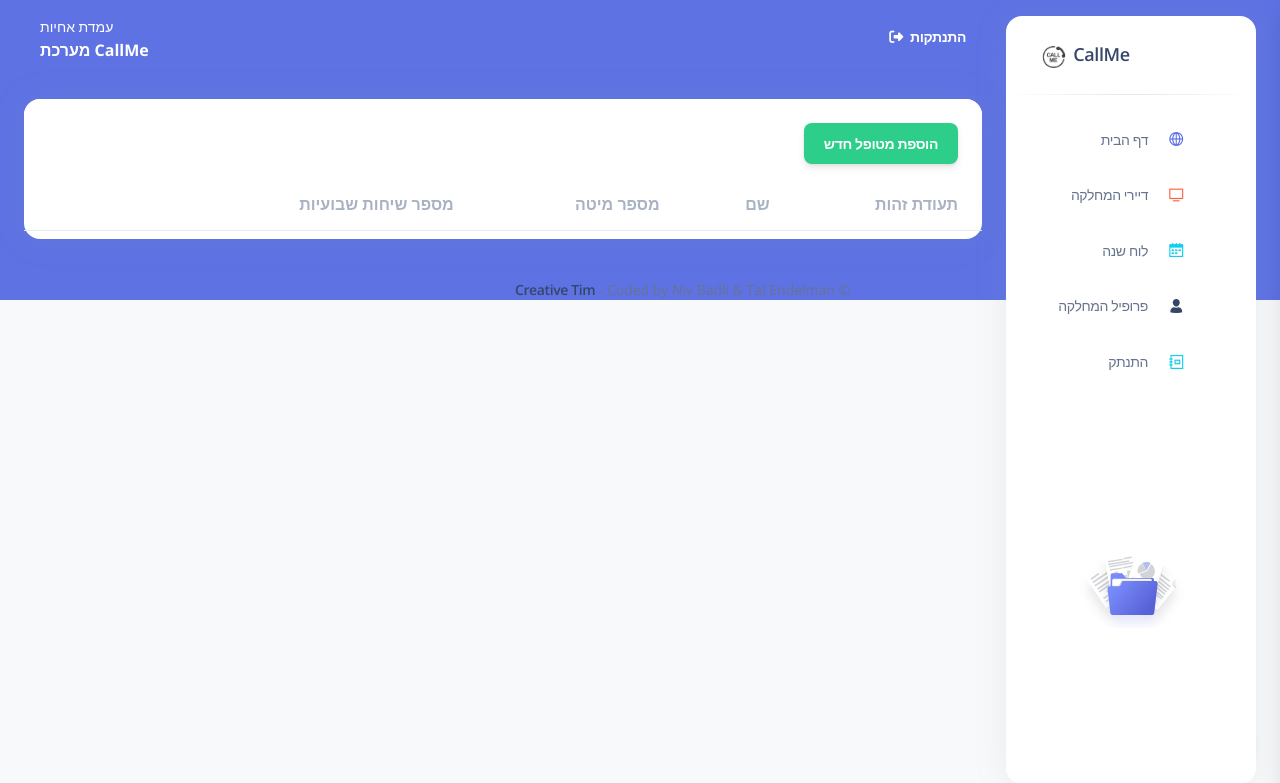
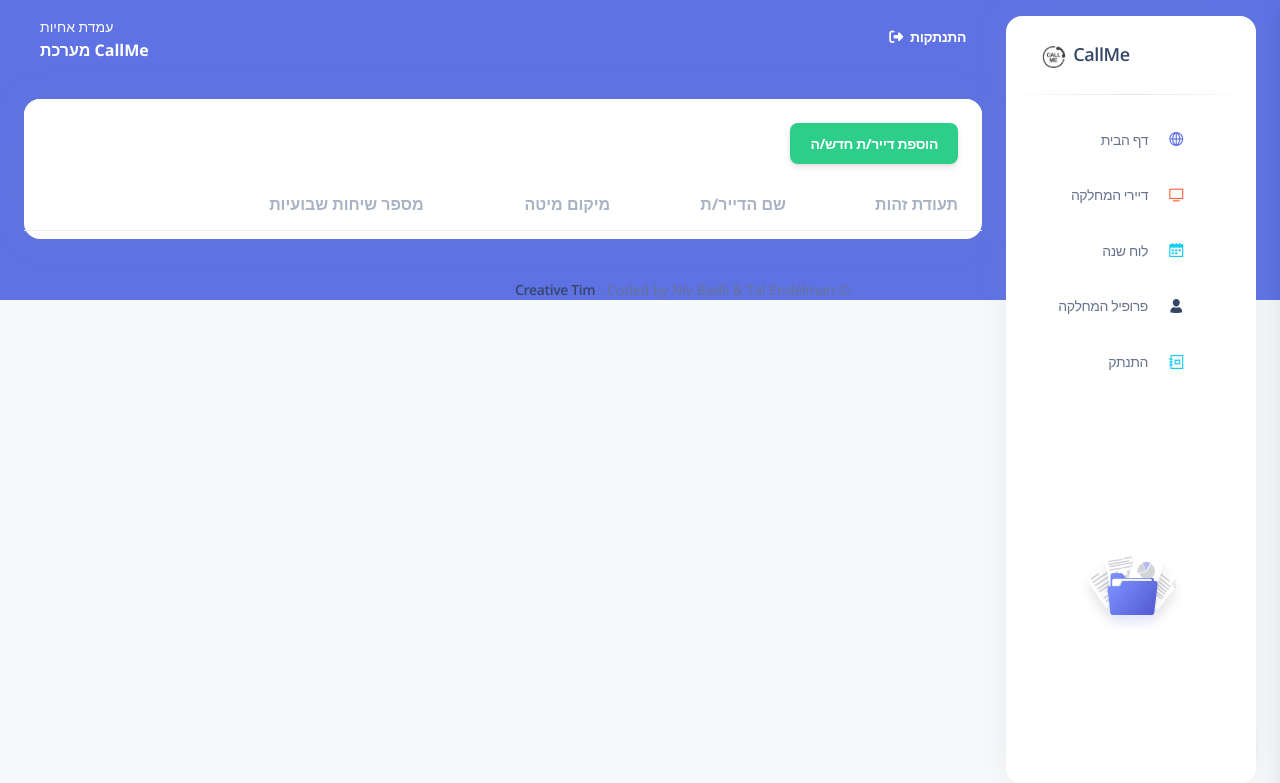
Before and after one commit to nivbadli1/temi_v3, a Flask app: page /patients_list in a window 1280 px wide. Shown: the top 783 px of the page. Run offline with Flask 2, Linux system fonts and the light colour scheme; the visitor is signed in with stand-in values (Sample User, id 1); data that the repository does not hold is empty; style sheets or scripts are compiled from the project's sources; some libraries are stand-ins or nearby versions.

Commit message:
lipaz commit 3

```diff
--- a/apps/patients/forms.py
+++ b/apps/patients/forms.py
@@ -18,7 +18,7 @@ class PatientForm(FlaskForm):
     patient_id = StringField('תעודת זהות', validators=[DataRequired()])
     f_name = StringField('שם פרטי', validators=[DataRequired()])
     l_name = StringField('שם משפחה', validators=[DataRequired()])
-    bed = IntegerField('מספר מיטה', validators=[DataRequired()])
+    bed = IntegerField('מיקום מיטה', validators=[DataRequired()])
     department = IntegerField('מספר מחלקה', validators=[DataRequired()])
     max_calls = IntegerField('מספר שיחות שבועיות', validators=[DataRequired()])
     select_list = SelectField('idates', validators=[DataRequired()])
--- a/apps/templates/patients/add_patient.html
+++ b/apps/templates/patients/add_patient.html
@@ -30,7 +30,7 @@
               </div>
             </div>
             <div class="card-body">
-              <p class="text-uppercase text-sm">פרטי המטופל</p>
+              <p class="text-uppercase text-sm">פרטי הדייר/ת</p>
               <div class="row">
                 <div class="col-md-6">
                   <div class="form-group" >
--- a/apps/templates/patients/patients_list.html
+++ b/apps/templates/patients/patients_list.html
@@ -22,7 +22,7 @@
                         <div class="card-header pb-0">
 
                             <a href="{{ url_for('patients_blueprint.add_patient') }}" ,
-                               class="btn btn-primary bg-success">הוספת מטופל חדש</a>
+                               class="btn btn-primary bg-success">הוספת דייר/ת חדש/ה</a>
                         </div>
 
                         <div class="card-body px-0 pt-0 pb-2">
@@ -34,10 +34,10 @@
                                             תעודת זהות
                                         </th>
                                         <th class="text-uppercase text-secondary text-m font-weight-bolder opacity-7 ps-2">
-                                            שם
+                                            שם הדייר/ת
                                         </th>
                                         <th class="text-center text-uppercase text-secondary text-m font-weight-bolder opacity-7">
-                                            מספר מיטה
+                                            מיקום מיטה
                                         </th>
                                         <th class="text-center text-uppercase text-secondary text-m font-weight-bolder opacity-7">
                                             מספר שיחות שבועיות
@@ -74,7 +74,7 @@
                                             <td>
                                                 <a class="btn btn-success btn-s m-0"
                                                    href="{{ url_for('patients_blueprint.patient_info',patient_id=patient.patient_id) }}"
-                                                   role="button">פרטי המטופל</a>
+                                                   role="button">פרטי הדייר/ת</a>
                                             </td>
                                             <td><a href="/update_patient/{{ patient.patient_id }}"
                                                    class="btn btn-warning btn-s m-0" data-toggle="modal"
@@ -151,7 +151,7 @@
                                             <div class="modal-dialog" role="document">
                                                 <div class="modal-content">
                                                     <div class="modal-header">
-                                                        <h4 class="modal-title">מחיקת מטופל</h4>
+                                                        <h4 class="modal-title">מחיקת דייר/ת</h4>
                                                         <button type="button" class="close"
                                                                 data-dismiss="modal"
                                                                 aria-label="Close">
@@ -162,7 +162,7 @@
                                                     <div class="modal-body text-center">
                                                         <p class="text-lg mb-0">האם את\ה בטוח\ה שברצונך למחוק את
                                                             <span class="font-weight-bolder">{{ patient.f_name }} {{ patient.l_name }}</span>
-                                                            מרשימת המטופלים?
+                                                            מרשימת הדיירים?
                                                         </p>
                                                     </div>
                                                     <div class="modal-footer">
```
Also changed, not shown: apps/templates/patients/patient_info.html (+8 -8 lines).
